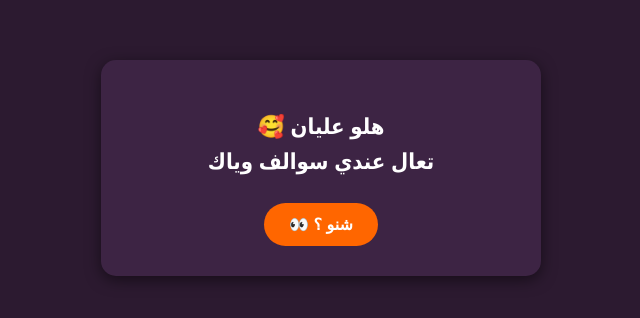
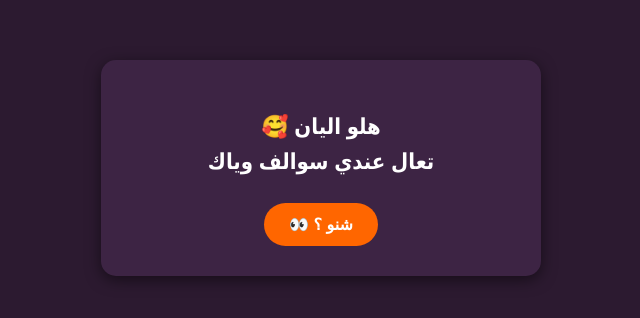
Before and after one commit to fahad99908/alianoo, a plain HTML site: page index.html in a window 1280 px wide. Shown: the part 202-520 px from the top of the page, 319-959 px from the left. Drawn offline with Linux system fonts and the light colour scheme.

```diff
--- a/index.html
+++ b/index.html
@@ -54,7 +54,7 @@
 </audio>
 
 <div class="card">
-    <h2 id="text-box">هلو عليان 🥰<br>تعال عندي سوالف وياك</h2>
+    <h2 id="text-box">هلو اليان 🥰<br>تعال عندي سوالف وياك</h2>
 
     <div id="button-area">
         <button onclick="startTheme()">شنو ؟ 👀</button>
```
